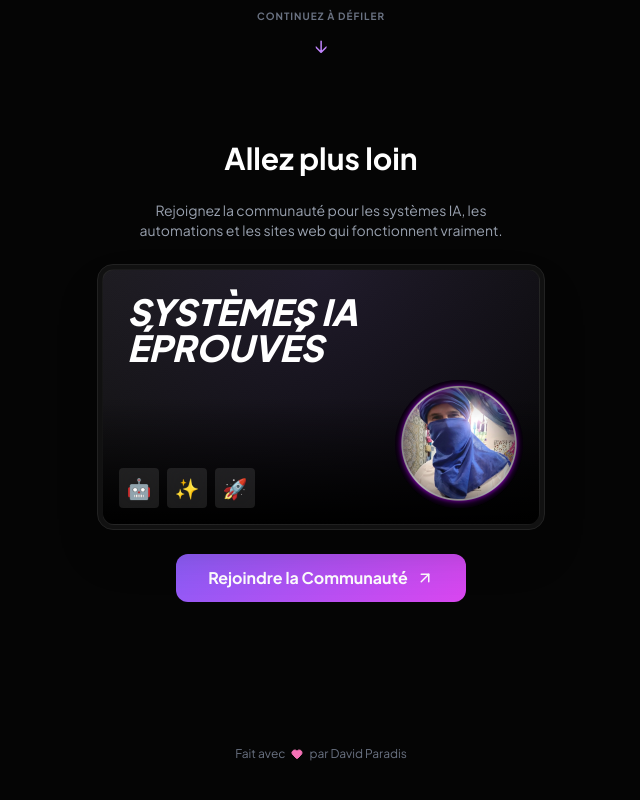
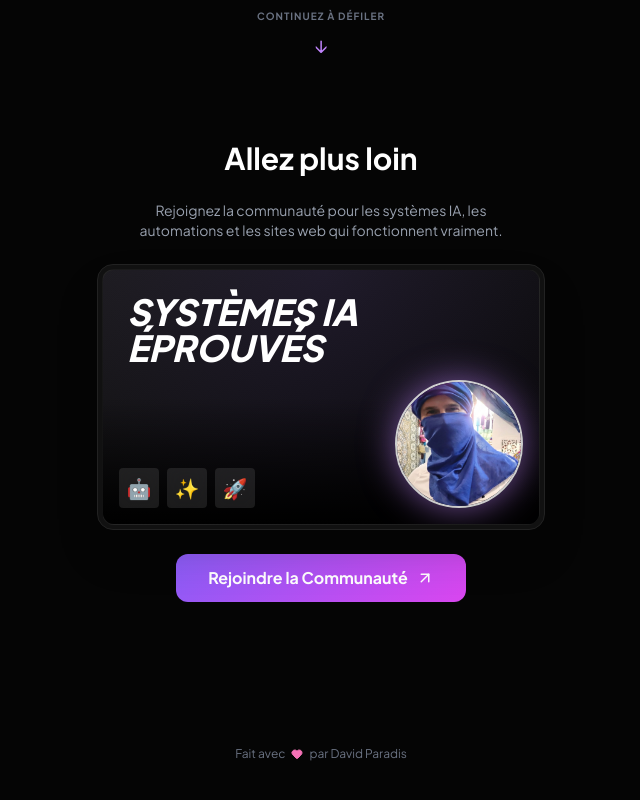
Before and after one commit to divadparad-gmail/easy-website-builder, a React (Vite) app: page / in a window 1280 px wide. Shown: the part 3075-3875 px from the top of the page, without its empty margins (319-959 px from the left). Built offline with nearby package versions, Linux system fonts and the light colour scheme.

Commit message:
fix: remove black border from footer avatar and preserve hero ring colors

```diff
--- a/src/components/CTAFooter.jsx
+++ b/src/components/CTAFooter.jsx
@@ -44,16 +44,11 @@ export default function CTAFooter() {
                                     🚀
                                 </div>
                             </div>
-                            <div className="relative h-32 w-32 rounded-full overflow-hidden">
-                                <div className="absolute inset-0 shadow-[inset_0_0_20px_20px_rgba(0,0,0,0.5)] z-10" />
+                            <div className="w-32 h-32 rounded-full overflow-hidden border-2 border-transparent border-white/80 shadow-[0_0_35px_rgba(192,132,252,0.6),inset_0_0_15px_rgba(192,132,252,0.4)] theme-preserve">
                                 <img
                                     alt="David Paradis"
-                                    className="h-full w-full object-cover"
+                                    className="h-full w-full object-cover scale-125 transition-transform duration-500 hover:scale-110"
                                     src="/logo_david.png"
-                                    style={{
-                                        maskImage: 'radial-gradient(circle, black 70%, transparent 100%)',
-                                        WebkitMaskImage: 'radial-gradient(circle, black 70%, transparent 100%)'
-                                    }}
                                 />
                             </div>
                         </div>
--- a/src/components/HeroHeader.jsx
+++ b/src/components/HeroHeader.jsx
@@ -2,7 +2,7 @@ export default function HeroHeader() {
     return (
         <header className="text-center mb-16 max-w-2xl mx-auto animate-fade-up">
             <div className="flex justify-center mb-6">
-                <div className="w-32 h-32 rounded-full overflow-hidden border-2 border-white shadow-[0_0_35px_rgba(192,132,252,0.8),inset_0_0_15px_rgba(192,132,252,0.4)]">
+                <div className="w-32 h-32 rounded-full overflow-hidden border-2 border-white shadow-[0_0_35px_rgba(192,132,252,0.8),inset_0_0_15px_rgba(192,132,252,0.4)] theme-preserve">
                     <img
                         alt="David Paradis"
                         className="w-full h-full object-cover scale-125 transition-transform duration-500 hover:scale-110"
```
